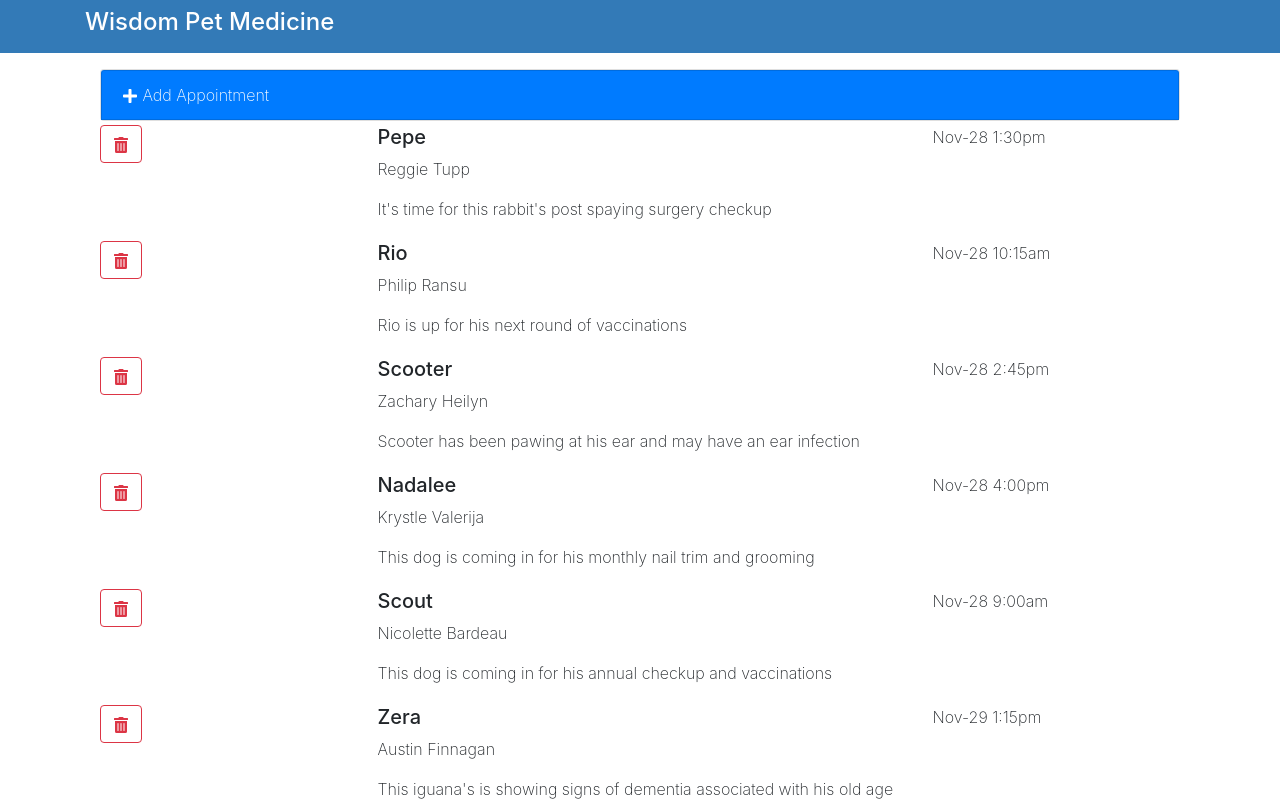
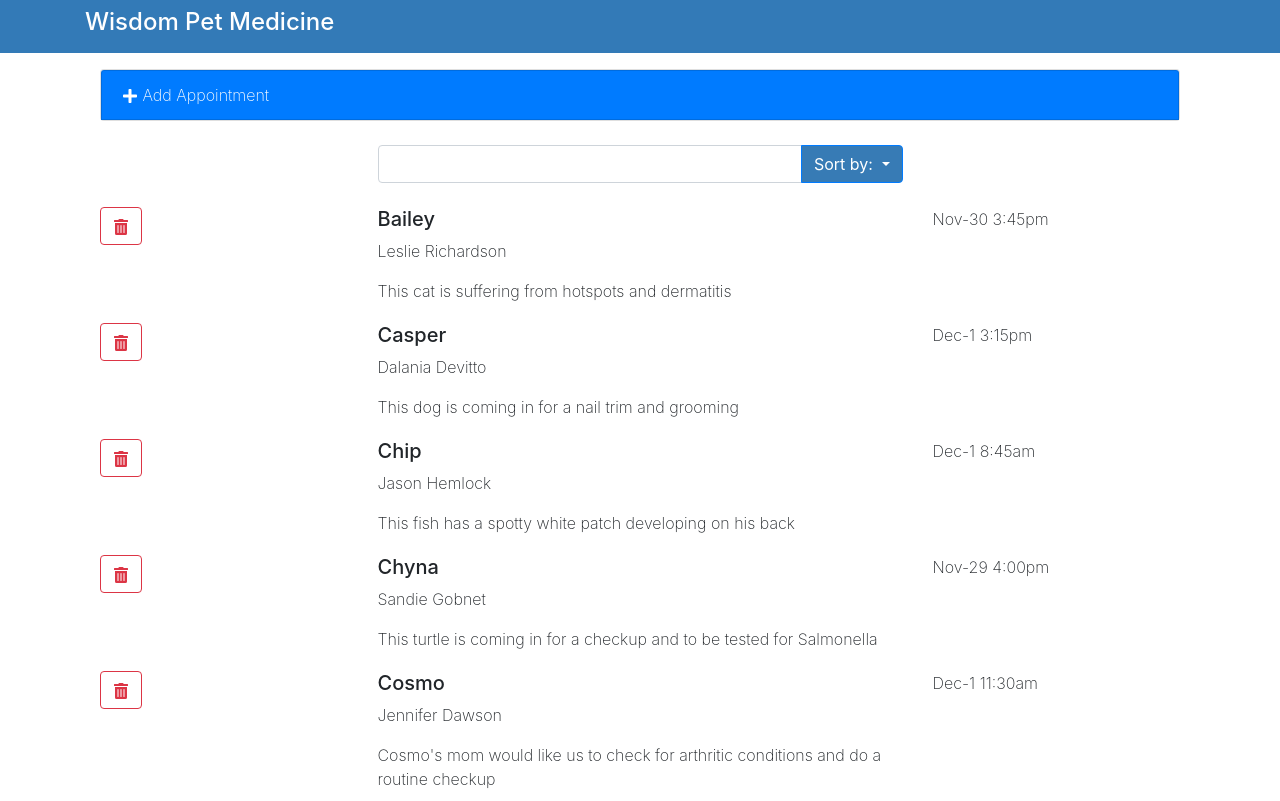
Before and after one commit to HamzaAitOumghar/React-Interface, a React (Create React App) app: page / in a window 1280 px wide. Shown: the top 801 px of the page. Built offline with nearby package versions, Linux system fonts and the light colour scheme.

Commit message:
add sorting

```diff
--- a/src/components/App.js
+++ b/src/components/App.js
@@ -13,11 +13,14 @@
     this.state = {
       myName: 'HAMZA',
       myAppointments: [],
+      orderBy: 'petName',
+      orderDir: 'asc',
       formDisplay: false
     }
     this.deleteAppointment = this.deleteAppointment.bind(this);
     this.toggleForm = this.toggleForm.bind(this);
     this.addAppointement = this.addAppointement.bind(this);
+    this.changeOrder=this.changeOrder.bind(this);
   }
 
   componentDidMount() {
@@ -58,9 +61,33 @@
     }
     );
   }
-
+  changeOrder(oBy,oDir){
+    this.setState({
+      orderBy: oBy,
+      orderDir: oDir,
+    });
+  }
 
   render() {
+
+    let order;
+    let filteredApts = this.state.myAppointments;
+    if (this.state.orderDir === 'asc') {
+      order = 1;
+    }
+    else {
+      order = -1;
+    }
+
+    filteredApts.sort((a, b) => {
+      if (a[this.state.orderBy].toLowerCase() < b[this.state.orderBy].toLowerCase()) {
+        return -1 * order;
+      }
+      else {
+        return 1 * order;
+      }
+    })
+
     return (
       <main className="page bg-white" id="petratings">
         <div className="container">
@@ -68,8 +95,8 @@
             <div className="col-md-12 bg-white">
               <div className="container">
                 <AddAppointements formDisplay={this.state.formDisplay} toggleForm={this.toggleForm} addAppointement={this.addAppointement} />
-                <ListAppointements deleteAppointment={this.deleteAppointment} appointments={this.state.myAppointments} />
-                <SearchAppointements />
+                <SearchAppointements orderBy={this.state.orderBy} orderDir={this.state.orderDir} changeOrder={this.changeOrder} />
+                <ListAppointements deleteAppointment={this.deleteAppointment} appointments={filteredApts} />
               </div>
             </div>
           </div>
--- a/src/components/SearchAppointments.js
+++ b/src/components/SearchAppointments.js
@@ -3,8 +3,63 @@
 export default class SearchAppointments extends Component {
     render() {
         return (
-            <div>
-                Search Appointments
+            <div className="search-appointments row justify-content-center my-4">
+                <div className="col-md-6">
+                    <div className="input-group">
+                        <input
+                            id="SearchApts"
+                            type="text"
+                            className="form-control"
+                            aria-label="Search Appointments"
+                        />
+                        <div className="input-group-append">
+                            <button
+                                type="button"
+                                className="btn btn-primary dropdown-toggle"
+                                data-toggle="dropdown"
+                                aria-haspopup="true"
+                                aria-expanded="false"
+                            >
+                                Sort by: <span className="caret" />
+                            </button>
+
+                            <div className="sort-menu dropdown-menu dropdown-menu-right">
+                                <button
+                                className={'sort-by dropdown-item ' + (this.props.orderBy === 'petName' ? 'active' : '')}
+                                href="#"
+                                onClick={(e)=>{this.props.changeOrder('petName',this.props.orderDir)}}
+                                >
+                                    Pet Name
+                                </button>
+                                <button className={'sort-by dropdown-item ' + (this.props.orderBy === 'aptDate' ? 'active' : '')}
+                                href="#"
+                                onClick={(e)=>{this.props.changeOrder('aptDate',this.props.orderDir)}}
+                                >
+                                    Date
+                                </button>
+                                <button className={'sort-by dropdown-item ' + (this.props.orderBy === 'ownerName' ? 'active' : '')}
+                                href="#"
+                                onClick={(e)=>{this.props.changeOrder('ownerName',this.props.orderDir)}}
+                                >
+                                    Owner
+                                </button>
+                                <div role="separator" className="dropdown-divider" />
+                                <button className={'sort-by dropdown-item ' + (this.props.orderDir === 'asc' ? 'active' : '')} href="#"
+                                onClick={(e)=>{this.props.changeOrder(this.props.orderBy,'asc')}}
+
+                                >
+                                    Asc
+                                </button>
+                                <button className={'sort-by dropdown-item ' + (this.props.orderDir === 'desc' ? 'active' : '')}
+                                href="#"
+                                onClick={(e)=>{this.props.changeOrder(this.props.orderBy,'desc')}}
+                                >
+                                    Desc
+                                </button>
+                            </div>
+                        </div>
+                    </div>
+                </div>
             </div>
         )
     }
```
